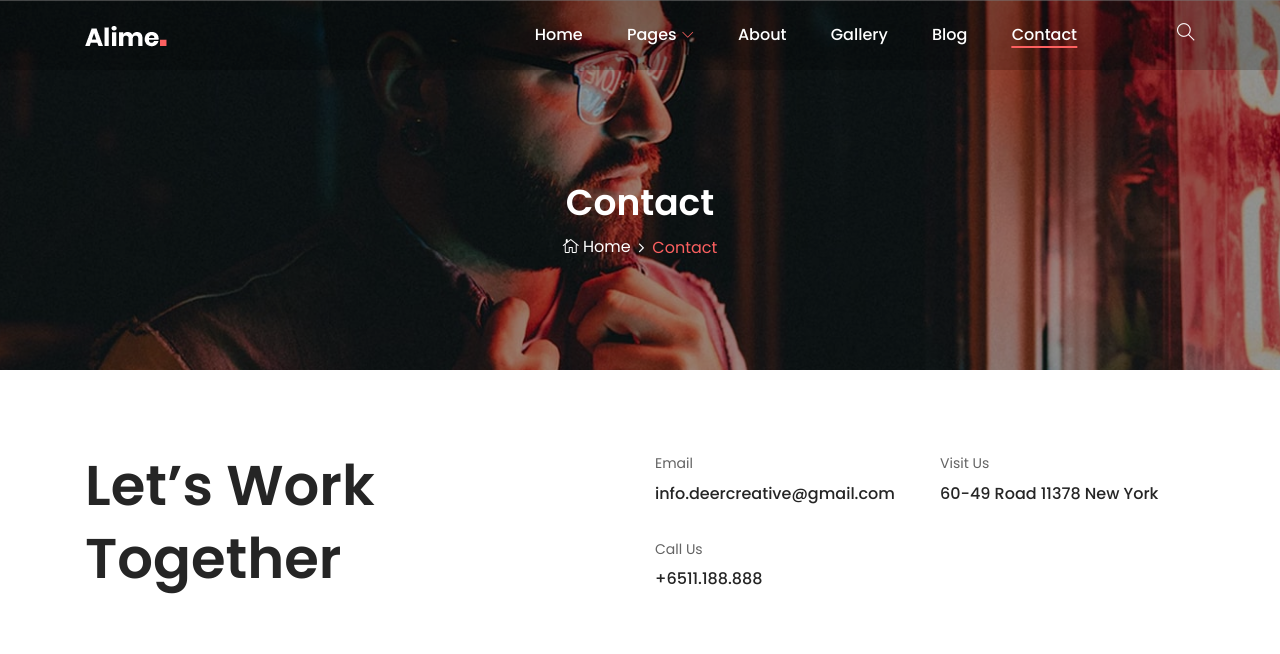
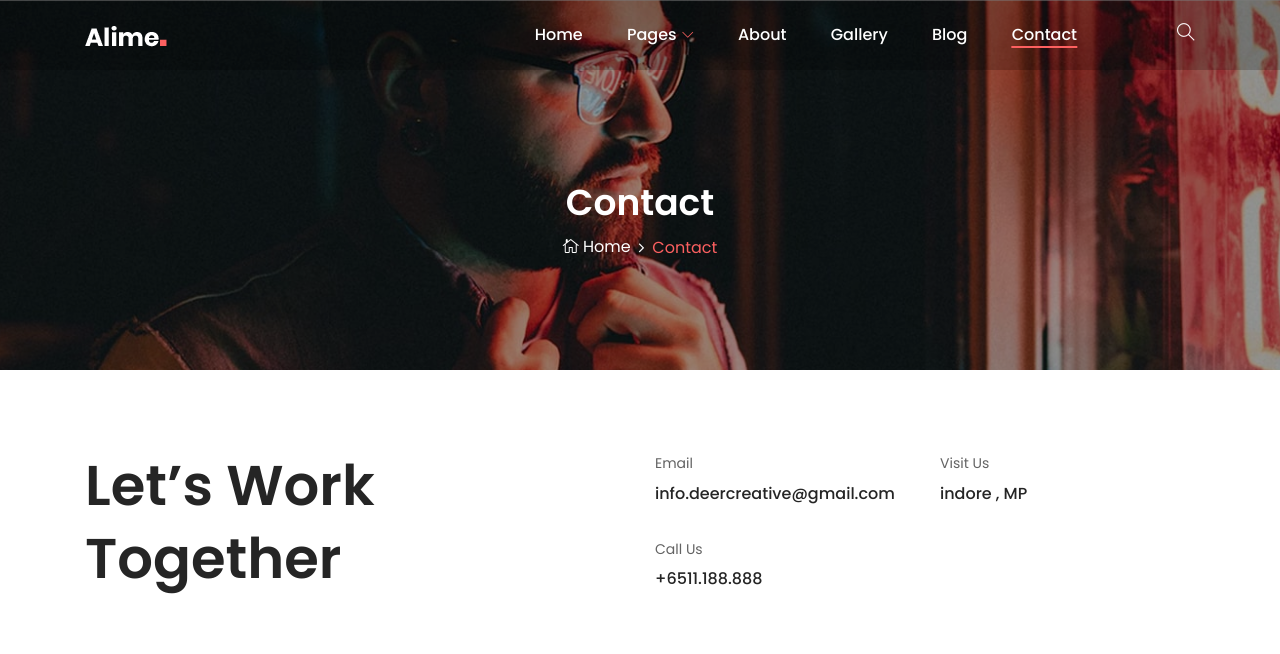
Before and after one commit to ummu2222/Portfolio, a website: page contact.html in a window 1280 px wide. Shown: the top 654 px of the page. Drawn offline with Linux system fonts and the light colour scheme; files whose address does not match are found by name.

Commit message:
Update contact.html

```diff
--- a/contact.html
+++ b/contact.html
@@ -150,7 +150,7 @@
                     <!-- Contact Info -->
                     <div class="contact-info mb-30">
                         <p>Visit Us</p>
-                        <a href="#">60-49 Road 11378 New York</a>
+                        <a href="#">indore , MP</a>
                     </div>
                 </div>
             </div>
```
